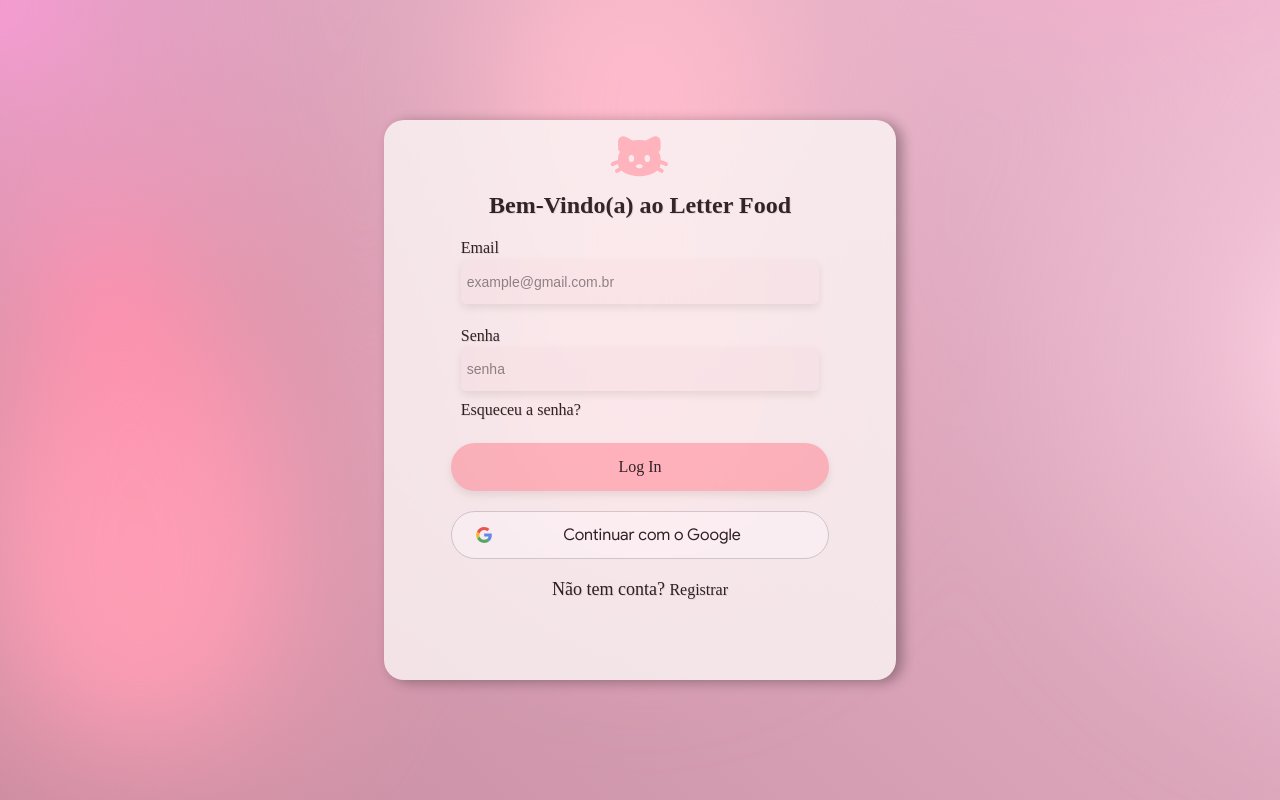
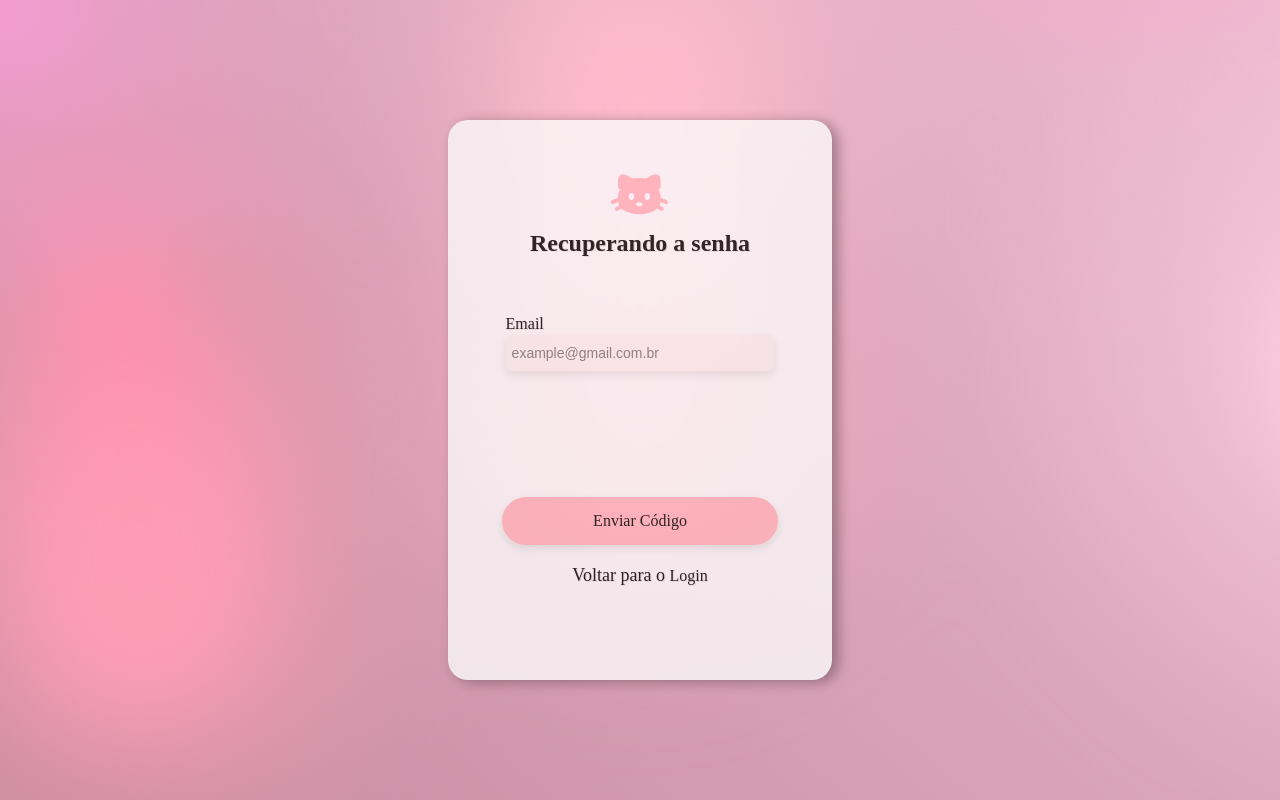
Before and after one commit to S5-2024/angular_letterfood, an Angular app: page /login in a window 1280 px wide. Both pictures are taken after a click on the element "Esqueceu a senha?". Built offline with nearby package versions, Linux system fonts and the light colour scheme.

Commit message:
pagina para recuperar senha adicionado

```diff
--- a/src/app/pages/login/login.component.css
+++ b/src/app/pages/login/login.component.css
@@ -268,7 +268,7 @@
   box-shadow: 10px 15px 50px rgba(0, 0, 0, 0.4);
 }
 
-#myForm,
+#myForm, #recover-password,
 #registerForm,
 .detalhes,
 .infos,
@@ -286,7 +286,7 @@
 
 
 #myForm,
-#registerForm {
+#registerForm, #recover-password{
   height: 65%;
   width: 30%;
   background-color: var(--white4);
@@ -489,105 +489,36 @@
 }
 
 
-#registerForm>.infos>.form-group>.bar {
+  #registerForm>.infos>.form-group>.bar {
   height: 60%;
 
 }
 
-/*  Media queries */
+#recover-password{
+  background-color: var(--white2);
+  height: 70% ;
 
-/* @media (max-width: 425px)  {
+  .infos, .botoes,.detalhes{
+    height: 80%;
 
-  .text-container{
-    background-color: var(--rosa6);
 
   }
-  .gradient-bg {
-    width: 100vw;
-    height: 100vh;
-    position: relative;
-    overflow: hidden;
-    top: 0;
-    left: 0;
 
-    svg {
-      display: none;
-    }
+  .infos{
+   padding: auto;
+  }
+
+  input {
+    height: 40%;
+  }
+
+}
 
 
 
-    .g1 {
-      display: none;
-    }
-
-    .g2 {
-      display: none;
-    }
-
-    .g3 {
-      display: none;
-    }
-
-    .g4 {
-      display: none;
-    }
-
-    .g5 {
-      display: none;
-    }
-
-    .g6 {
-      display: none;
-    }
-
-    .g7 {
-      display: none;
-    }
-
-    .interactive{
-      display: none;
-    }
-
-  }
-  form {
-    box-shadow: 6px 2px 13px rgba(0, 0, 0, 0.4);
-  }
-  #myForm,#registerForm{
-    width: 40%;
-    height: 50%;
-
-  }
-  .solar--cat-bold {
-    display: none;
-
-  }
-  .frase{
-    font-size: 1.1rem;
-  }
-
-  .detalhes{
-    height: 20%;
-    width: 100%;
-  }
-  .botoes {
-
-    height: 50%;
-    width: 100%;
-  }
-
- .form-group{
-
-    width: 80%;
-  }
-
-  button{
-    width: 80%;
-    font-size: 1rem;
-
-  }
 
 
-} */
+
 
 
 @media   (max-width: 760px) {
--- a/src/app/pages/login/login.component.html
+++ b/src/app/pages/login/login.component.html
@@ -1,6 +1,6 @@
 <div class="text-container">
 
-  @if(isLogin){
+  @if(formType === 'login'){
   <form action="get" id="myForm">
 
     <div class="detalhes">
@@ -17,7 +17,9 @@
       <div class="form-group">
         <label for="senha">Senha</label>
         <input type="password" placeholder="senha" id="senha" class="bar">
-        <span class="links" id="remakepass"> Esqueceu a senha?</span>
+        <span class="links" id="remakepass" (click)="toggleForm('recover-password')">Esqueceu a senha?</span>
+
+
       </div>
     </div>
 
@@ -30,13 +32,16 @@
         <span> Continuar com o Google</span>
 
       </button>
-      <span class="registrar" id="register">Não tem conta? <span class="links" (click)="toggleForm()"> Registrar</span>
-      </span>
+      <span class="registrar">Não tem conta? <span class="links"
+          (click)="toggleForm('registerForm')">Registrar</span></span>
+
     </div>
 
   </form>
-  }@else{
-  <form action="get" id="registerForm" [ngClass]="{'register-form': !isLogin}">
+  }
+
+  @else if(formType === 'registerForm'){
+  <form action="get" id="registerForm">
 
     <div class="detalhes">
       <span class="solar--cat-bold"></span>
@@ -52,6 +57,10 @@
       <div class="form-group">
         <label for="email">Email</label>
         <input type="email" placeholder="example@gmail.com.br" id="email" class="bar">
+        <h3> Este e-mail será usado para login e recuperação de senha.
+          Confira seu email para recuperar a senha.
+        </h3>
+
       </div>
 
       <div class="form-group">
@@ -68,7 +77,36 @@
         <span> Continuar com o Google</span>
 
       </button>
-      <span class="registrar" id="register">Já tem conta? <span class="links" (click)="toggleForm()"> Login</span>
+      <span class="registrar" id="register">Já tem conta? <span class="links" (click)="toggleForm('login')"> Login</span>
+      </span>
+    </div>
+
+  </form>
+  }
+
+  @else{
+  <form id="recover-password" [ngClass]="{'recover-password-form': formType === 'recover-password'}">
+
+    <div class="detalhes">
+      <span class="solar--cat-bold"></span>
+      <h1 class="frase">Recuperando a senha</h1>
+    </div>
+
+    <div class="infos">
+
+      <div class="form-group">
+        <label for="email">Email</label>
+        <input type="email" placeholder="example@gmail.com.br" id="email" class="bar">
+      </div>
+
+
+    </div>
+
+
+    <div class="botoes">
+      <button id="button" class="botao"> <span>Enviar Código</span></button>
+
+      <span class="registrar" id="register">Voltar para o  <span class="links" (click)="toggleForm('login')"> Login</span>
       </span>
     </div>
 
--- a/src/app/pages/login/login.component.ts
+++ b/src/app/pages/login/login.component.ts
@@ -1,5 +1,6 @@
 import { Component, ElementRef, Renderer2, AfterViewInit } from '@angular/core';
 import { CommonModule } from '@angular/common';
+import { Router } from '@angular/router';
 @Component({
   selector: 'app-login',
   templateUrl: './login.component.html',
@@ -37,15 +38,11 @@
     });
   }
 
-  // Script para mudar de login -> registro
+  // Script para mudar de login -> registro ou recuperar senha
+  formType: string = 'login'; // Inicia com o formulário de login
 
-   // Variável para controlar qual formulário será exibido
-   isLogin: boolean = true;
-
-   // Alternar entre login e registro
-   toggleForm() {
-     this.isLogin = !this.isLogin;
-   }
-
+  toggleForm(type: string) {
+    this.formType = type;
+  }
 
 }
```
